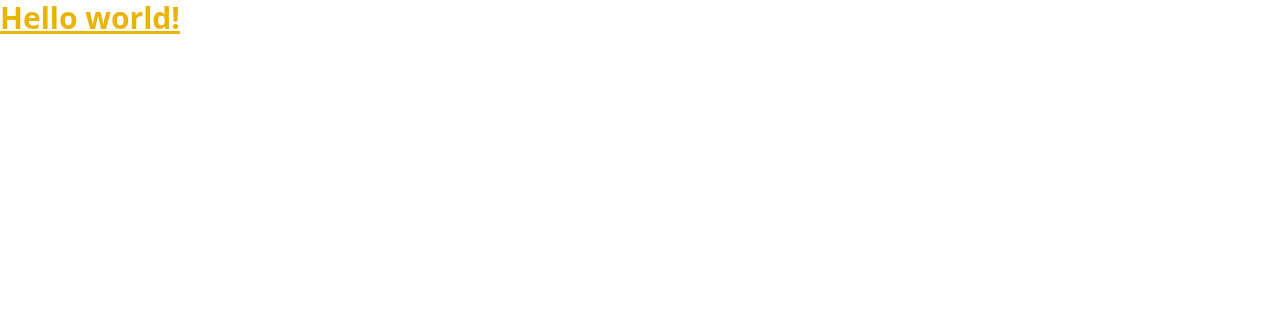
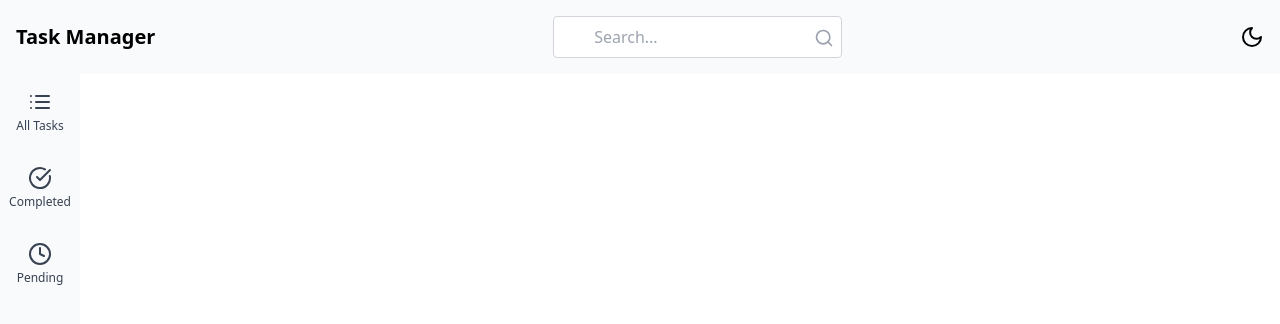
Before and after one commit to hakizimana-fred/task-manager-app, a React (Vite) app: page / in a window 1280 px wide. Shown: the top 324 px of the page. Built offline with nearby package versions, Linux system fonts and the light colour scheme.

Commit message:
navbar and sidebar component

```diff
--- a/package.json
+++ b/package.json
@@ -13,6 +13,7 @@
     "@types/i18next": "^13.0.0",
     "axios": "^1.7.7",
     "i18next": "^23.16.4",
+    "lucide-react": "^0.453.0",
     "react": "^18.3.1",
     "react-dom": "^18.3.1",
     "react-i18next": "^15.1.0"
--- a/src/App.tsx
+++ b/src/App.tsx
@@ -1,11 +1,12 @@
+import { Navbar } from "./components/Navbar"
+import { Sidebar } from './components/Sidebar'
 
 function App() {
 
   return (
     <>
-      <h1 className="text-3xl font-bold underline text-yellow-500">
-      Hello world!
-    </h1>
+    <Navbar />
+    <Sidebar />
     </>
   )
 }
--- /dev/null
+++ b/src/components/Navbar.tsx
@@ -0,0 +1,21 @@
+import { Moon, Search } from 'lucide-react'
+import React from 'react'
+
+export const Navbar = () => {
+  return (
+
+     <nav className="flex items-center justify-between p-4 bg-lightBg dark:bg-darkBg">
+      <h1 className="text-xl font-bold">Task Manager</h1>
+
+      <div className="relative">
+        <input
+          type="text"
+          placeholder="Search..."
+          className="pl-10 pr-4 py-2 rounded border border-gray-300 dark:border-gray-600 bg-white dark:bg-gray-800 focus:outline-none focus:ring-2 focus:ring-blue-500"
+        />
+        <Search size={24} className='absolute right-2 top-3 w-5 h-5 text-gray-400 dark:text-gray-300' />
+      </div>
+      <Moon size={24} />
+    </nav>
+  )
+}
--- /dev/null
+++ b/src/components/Sidebar.tsx
@@ -0,0 +1,25 @@
+import { List, CheckCircle, Clock } from 'lucide-react';
+
+export const Sidebar = () => {
+  return (
+    <aside className="w-16 md:w-20 bg-lightBg dark:bg-darkBg h-screen p-4 flex flex-col items-center space-y-8">
+      {/* All Tasks */}
+      <button className="flex flex-col items-center text-gray-700 dark:text-gray-300 hover:text-blue-500 dark:hover:text-blue-400">
+        <List className="h-6 w-6 mb-1" />
+        <span className="text-xs">All Tasks</span>
+      </button>
+
+      {/* Completed Tasks */}
+      <button className="flex flex-col items-center text-gray-700 dark:text-gray-300 hover:text-blue-500 dark:hover:text-blue-400">
+        <CheckCircle className="h-6 w-6 mb-1" />
+        <span className="text-xs">Completed</span>
+      </button>
+
+      {/* Pending Tasks */}
+      <button className="flex flex-col items-center text-gray-700 dark:text-gray-300 hover:text-blue-500 dark:hover:text-blue-400">
+        <Clock className="h-6 w-6 mb-1" />
+        <span className="text-xs">Pending</span>
+      </button>
+    </aside>
+  );
+};
```
Also changed, not shown: 1 other file (tests, documents, lock files or other folders).
